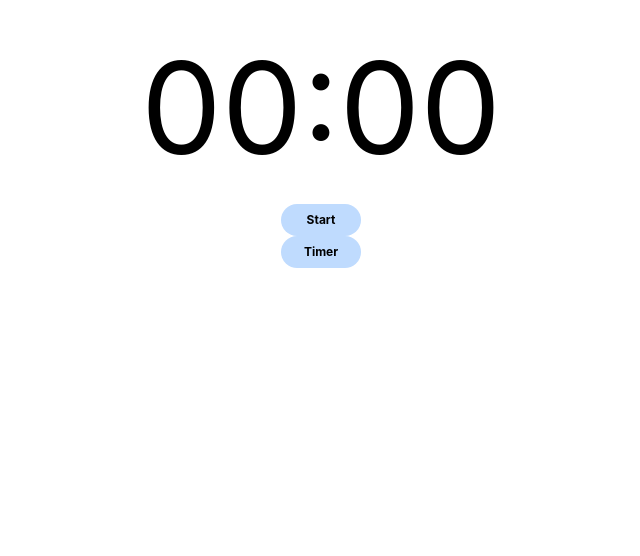
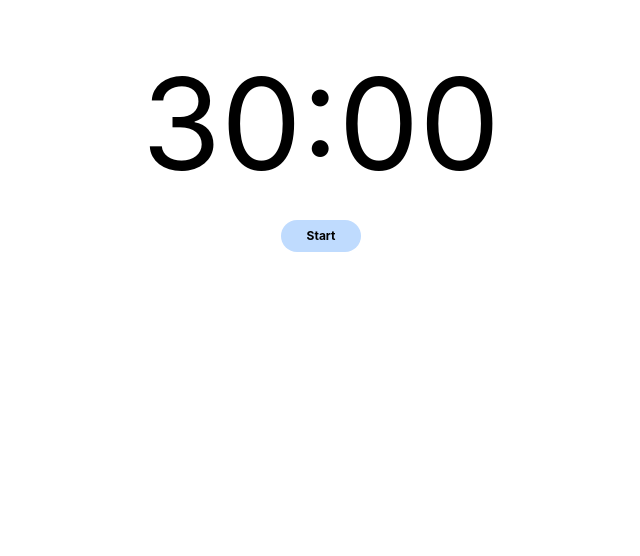
Before and after one commit to CipherSpell/timetracker, a Next.js app in the folder landing/: page / in a window 1280 px wide. Shown: the part 244-800 px from the top of the page, without its empty margins (319-959 px from the left). Built offline with nearby package versions, Linux system fonts and the light colour scheme.

Commit message:
chore: remove component swapping

```diff
--- a/landing/src/components/timetracker/Timer.tsx
+++ b/landing/src/components/timetracker/Timer.tsx
@@ -3,22 +3,24 @@
 import { useEffect, useState } from 'react'
 import { Button } from '../ui/Button'
 
-interface TimerProps {
-  sendActiveComponent: (data: string) => void
-}
+// TODO: Pass sendActiveComponent as props when we figure out component swapping without the warning in the browser
 
-const Timer: React.FC<TimerProps> = ({ sendActiveComponent }) => {
+// interface TimerProps {
+//   sendActiveComponent: (data: string) => void
+// }
+
+const Timer: React.FC = () => {
   const [started, setStarted] = useState<boolean>(false)
   const [time, setTime] = useState<number>(30 * 60)
-  const [currentComponent] = useState<string>('Stopwatch')
+  // const [currentComponent] = useState<string>('Stopwatch')
 
   const handleStart = () => {
     setStarted(!started)
   }
 
-  const sendData = () => {
-    sendActiveComponent(currentComponent)
-  }
+  // const sendData = () => {
+  //   sendActiveComponent(currentComponent)
+  // }
 
   useEffect(() => {
     let intervalId: NodeJS.Timeout | undefined
@@ -52,9 +54,9 @@ const Timer: React.FC<TimerProps> = ({ sendActiveComponent }) => {
         >
           {started ? 'Pause' : 'Start'}
         </Button>
-        <Button variant='primary' onClick={sendData}>
+        {/* <Button variant='primary' onClick={sendData}>
           Stopwatch
-        </Button>
+        </Button> */}
       </div>
     </div>
   )
--- /dev/null
+++ b/landing/src/components/timetracker/TimerActions.ts
@@ -0,0 +1,13 @@
+'use server'
+
+export const startTimer = () => {
+  console.log('timer start true')
+}
+
+export const stopTimer = () => {
+  console.log('timer stopped false')
+}
+
+export const pauseTimer = async () => {
+  console.log('pause timer')
+}
--- a/landing/src/components/timetracker/Timetracker.tsx
+++ b/landing/src/components/timetracker/Timetracker.tsx
@@ -1,23 +1,27 @@
 'use client'
 
-import React, { useState } from 'react'
+import React from 'react'
 import Timer from './Timer'
-import Stopwatch from './Stopwatch'
+// import Stopwatch from './Stopwatch'
 
 const Timetracker = () => {
-  const [activeComponent, setActiveComponent] = useState<string>('')
+  // const [activeComponent, setActiveComponent] = useState<string>('')
 
-  const handleActiveComponent = (data: string) => {
-    setActiveComponent(data)
-  }
+  // const handleActiveComponent = (data: string) => {
+  //   setActiveComponent(data)
+  // }
 
   return (
+    // TODO: Uncomment when we figure out component swapping without the warning
+    // <div>
+    //   {activeComponent === 'Timer' ? (
+    //     <Timer sendActiveComponent={handleActiveComponent} />
+    //   ) : (
+    //     <Stopwatch sendActiveComponent={handleActiveComponent} />
+    //   )}
+    // </div>
     <div>
-      {activeComponent === 'Timer' ? (
-        <Timer sendActiveComponent={handleActiveComponent} />
-      ) : (
-        <Stopwatch sendActiveComponent={handleActiveComponent} />
-      )}
+      <Timer />
     </div>
   )
 }
```
